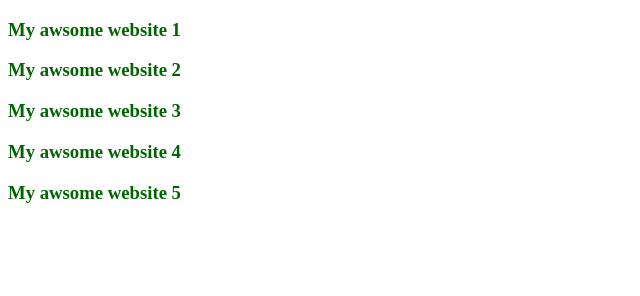
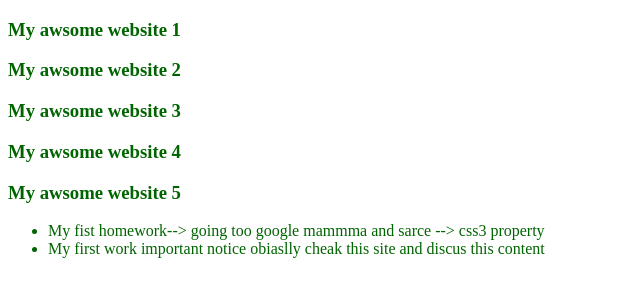
Before and after one commit to Rittik221/important, a plain HTML site: page index.html in a window 1280 px wide. Shown: the whole page, without its empty margins (0-640 px from the left). Drawn offline with Linux system fonts and the light colour scheme.

Commit message:
added the html file

```diff
--- a/index.html
+++ b/index.html
@@ -29,5 +29,11 @@
   <h3 class="purple">My awsome website 3</h3>
   <h3>My awsome website 4</h3>
   <h3 class="">My awsome website 5</h3>
+  <main>
+    <ul>
+      <li>My fist homework--> going too google mammma and sarce --> css3 property</li>
+      <li>My first work important  notice obiaslly cheak this site and discus this content</li>
+    </ul>
+  </main>
 </body>
 </html>
```
